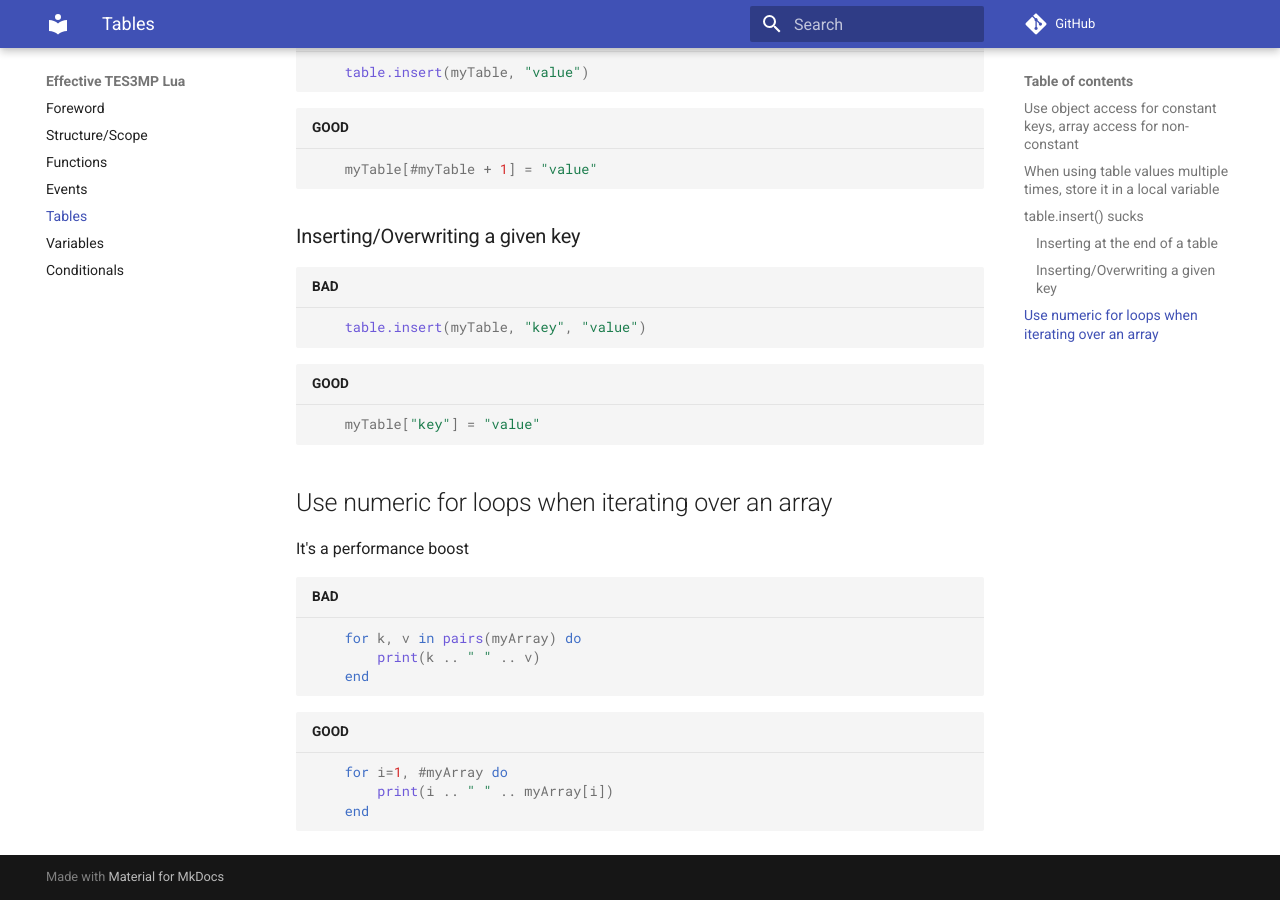
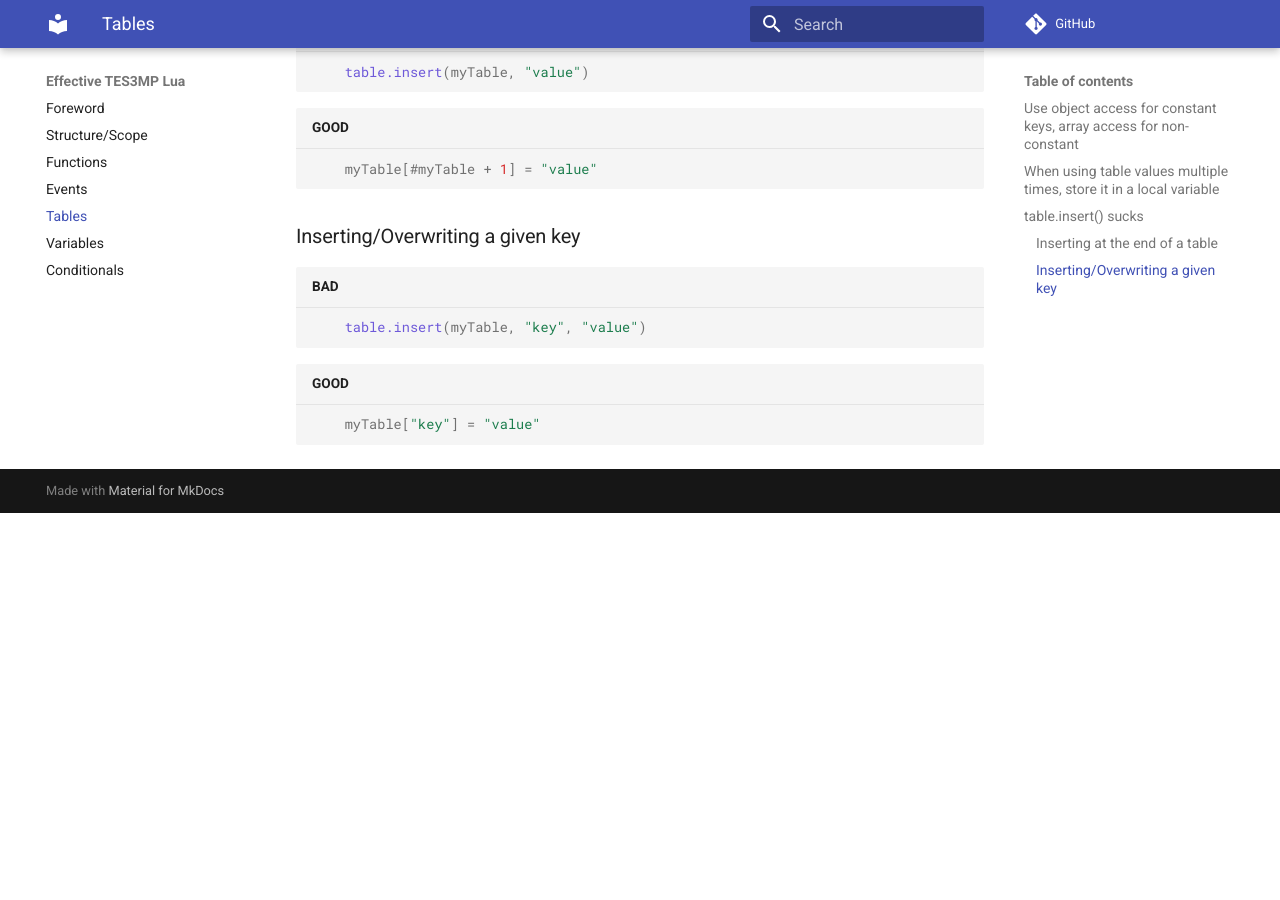
Before and after one commit to Resdayn-RP/effective-tes3mp-lua, an MkDocs documentation site: the page built from docs/tables.md, in a window 1280 px wide and 900 px high, scrolled down 1110 px. Built offline with MkDocs 1.6.1 and Material for MkDocs 9.7.7, drawn with Linux system fonts in a browser that asks for light colours; comment, search, counter and statistics services are not loaded; after the commit the page ends 1623 px from its top, so only the background shows below that.

Commit message:
depr: removed numeric for suggestion

````diff
--- a/docs/tables.md
+++ b/docs/tables.md
@@ -39,16 +39,3 @@ It is not efficient/performant, you should only use this when you need to insert
 ```lua title="GOOD"
     myTable["key"] = "value"
 ```
-
-## Use numeric for loops when iterating over an array
-It's a performance boost
-```lua title="BAD"
-    for k, v in pairs(myArray) do
-        print(k .. " " .. v)
-    end
-```
-```lua title="GOOD"
-    for i=1, #myArray do
-        print(i .. " " .. myArray[i])
-    end
-```
````
